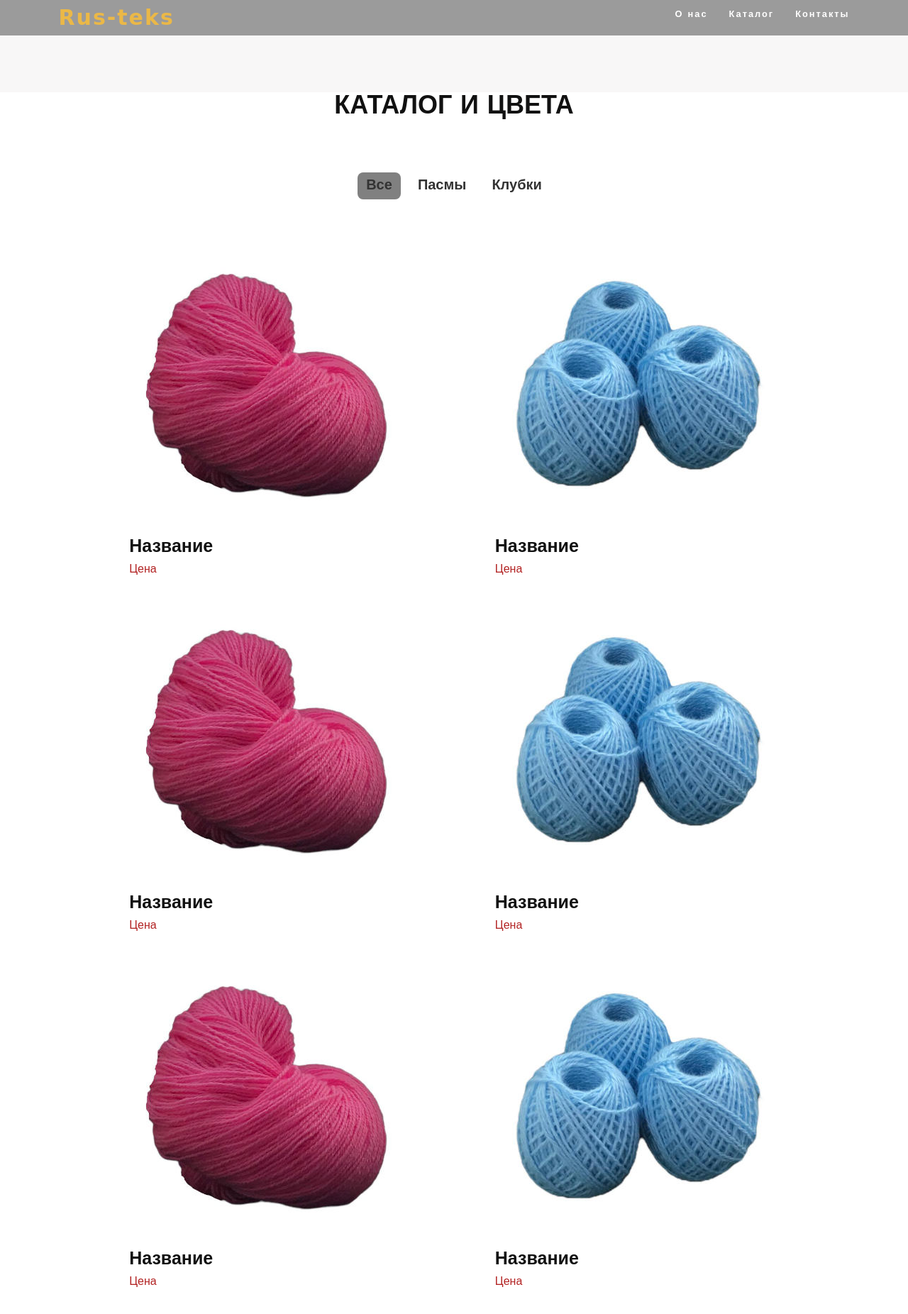
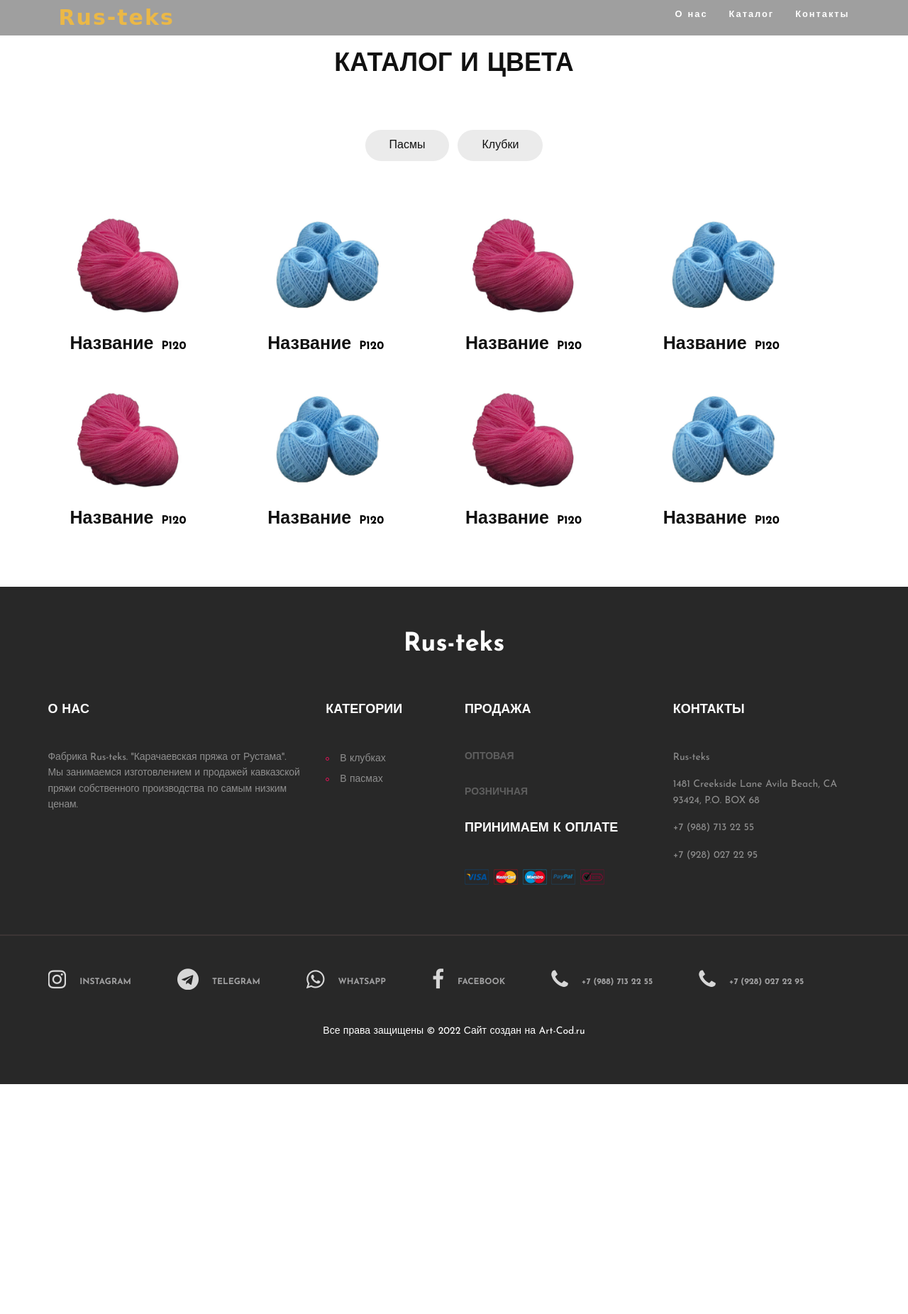
Before and after one commit to kama-kmw/divisima, a PHP site: page /category.php in a window 1280 px wide. Shown: the top 1852 px of the page at 71% size. After the commit the page ends 1528 px from the top, so only its background shows below. Run offline with PHP 8.4, Linux system fonts and the light colour scheme.

Commit message:
правки страница кталог

```diff
--- a/category.php
+++ b/category.php
@@ -71,7 +71,6 @@
       <!--=============== WORK ===============-->
       <section class="work section" id="work">
         <div class="work__filters">
-          <span class="work__item active-work" data-filter="all">Все</span>
           <span class="work__item" data-filter=".pasmy">Пасмы</span>
           <span class="work__item" data-filter=".klubki">Клубки</span>
           <!-- <span class="work__item" data-filter=".desigh">Design</span> -->
@@ -80,82 +79,97 @@
         <div class="work__container container grid">
           <div class="work__card mix pasmy">
             <img src="img/category/pasmy.jpeg" alt="" class="work__img" />
-
+            <div class="work__sub-box">
               <h3 class="work__title">Название</h3>
 
               <a href="#" class="work__button">
-              Цена <i class="bx bx-right-arrow-alt work__icon"></i>
+                P120 <i class="bx bx-right-arrow-alt work__icon"></i>
               </a>
+            </div>
           </div>
 
           <div class="work__card mix klubki">
             <img src="img/category/klubki.jpeg" alt="" class="work__img" />
 
+            <div class="work__sub-box">
               <h3 class="work__title">Название</h3>
 
               <a href="#" class="work__button">
-              Цена <i class="bx bx-right-arrow-alt work__icon"></i>
+                P120 <i class="bx bx-right-arrow-alt work__icon"></i>
               </a>
+            </div>
           </div>
 
           <div class="work__card mix pasmy">
             <img src="img/category/pasmy.jpeg" alt="" class="work__img" />
 
+            <div class="work__sub-box">
               <h3 class="work__title">Название</h3>
 
               <a href="#" class="work__button">
-              Цена <i class="bx bx-right-arrow-alt work__icon"></i>
+                P120 <i class="bx bx-right-arrow-alt work__icon"></i>
               </a>
+            </div>
           </div>
 
           <div class="work__card mix klubki">
             <img src="img/category/klubki.jpeg" alt="" class="work__img" />
 
+            <div class="work__sub-box">
               <h3 class="work__title">Название</h3>
 
               <a href="#" class="work__button">
-              Цена <i class="bx bx-right-arrow-alt work__icon"></i>
+                P120 <i class="bx bx-right-arrow-alt work__icon"></i>
               </a>
+            </div>
           </div>
 
           <div class="work__card mix pasmy">
             <img src="img/category/pasmy.jpeg" alt="" class="work__img" />
 
+            <div class="work__sub-box">
               <h3 class="work__title">Название</h3>
 
               <a href="#" class="work__button">
-              Цена <i class="bx bx-right-arrow-alt worc__icon"></i>
+                P120 <i class="bx bx-right-arrow-alt work__icon"></i>
               </a>
+            </div>
           </div>
 
           <div class="work__card mix klubki">
           <img src="img/category/klubki.jpeg" alt="" class="work__img" />
 
+            <div class="work__sub-box">
               <h3 class="work__title">Название</h3>
 
               <a href="#" class="work__button">
-              Цена <i class="bx bx-right-arrow-alt worc__icon"></i>
+                P120 <i class="bx bx-right-arrow-alt work__icon"></i>
               </a>
+            </div>
           </div>
 
           <div class="work__card mix pasmy">
             <img src="img/category/pasmy.jpeg" alt="" class="work__img" />
 
+            <div class="work__sub-box">
               <h3 class="work__title">Название</h3>
 
               <a href="#" class="work__button">
-              Цена <i class="bx bx-right-arrow-alt worc__icon"></i>
+                P120 <i class="bx bx-right-arrow-alt work__icon"></i>
               </a>
+            </div>
           </div>
 
           <div class="work__card mix klubki">
             <img src="img/category/klubki.jpeg" alt="" class="work__img" />
 
+            <div class="work__sub-box">
               <h3 class="work__title">Название</h3>
 
               <a href="#" class="work__button">
-              Цена <i class="bx bx-right-arrow-alt worc__icon"></i>
+                P120 <i class="bx bx-right-arrow-alt work__icon"></i>
               </a>
+            </div>
           </div>
         </div>
       </section>
--- a/css/style.css
+++ b/css/style.css
@@ -886,7 +886,7 @@ body {
 }
 
 .top-letest-product-section .section-title {
-  margin-bottom: 70px;
+  margin-bottom: 50px;
 }
 
 .product-slider .owl-nav {
@@ -1315,7 +1315,8 @@ body {
 
 .page-top-info {
   background: #f8f7f7;
-  padding: 60px 0 70px;
+  /* padding: 60px 0 70px; */
+  margin-bottom: 70px;
 }
 
 .page-top-info h4 {
--- a/css/work.css
+++ b/css/work.css
@@ -1,14 +1,11 @@
-
-
 /*=============== WORK ===============*/
-
 
 .work__container {
   padding-top: 1rem;
-  display: flex;
+  display: grid;
+  grid-template-columns: 1fr 1fr 1fr 1fr;
   flex-wrap: wrap;
   justify-content: space-evenly;
-
 }
 
 .work__filters {
@@ -26,17 +23,25 @@
 
 .work__item {
   cursor: pointer;
-  color: #333;
-  padding: 0.25rem 0.75rem;
-  font-weight: bold;
+  color: #111111;
+  padding: 10px 34px;
   border-radius: 0.5rem;
-  font-size: 20px;
+  font-size: 16px;
+  background: #ebebeb;
+  border-radius: 31px;
 }
 
 .work__card {
+  max-width: 200px;
   background-color: none;
   padding: 1rem;
   border-radius: 1rem;
+}
+
+.work__sub-box {
+  display: flex;
+  justify-content: space-between;
+  align-items: center;
 }
 
 .work__img {
@@ -52,11 +57,12 @@
 
 .work__button {
   width: max-content;
-  color: firebrick;
+  color: black;
   font-size: 16px;
   display: flex;
   align-items: center;
   column-gap: 0.25rem;
+  font-weight: 700;
 }
 
 .work__button:hover .work__icon {
@@ -67,3 +73,26 @@
   font-size: 1rem;
   transition: 0.4s;
 }
+
+@media (max-width: 700px) {
+  .work__container {
+    grid-template-columns: 1fr 1fr 1fr;
+  }
+
+  .work__item {
+    padding: 10px 24px;
+  }
+}
+
+@media (max-width: 475px) {
+  .work__container {
+    grid-template-columns: 1fr 1fr;
+  }
+
+  .work__item {
+    padding: 7px 17px;
+    font-size: 16px;
+    font-weight: 700;
+
+  }
+}
```
Lines whose indentation alone changed are shown as unchanged.
